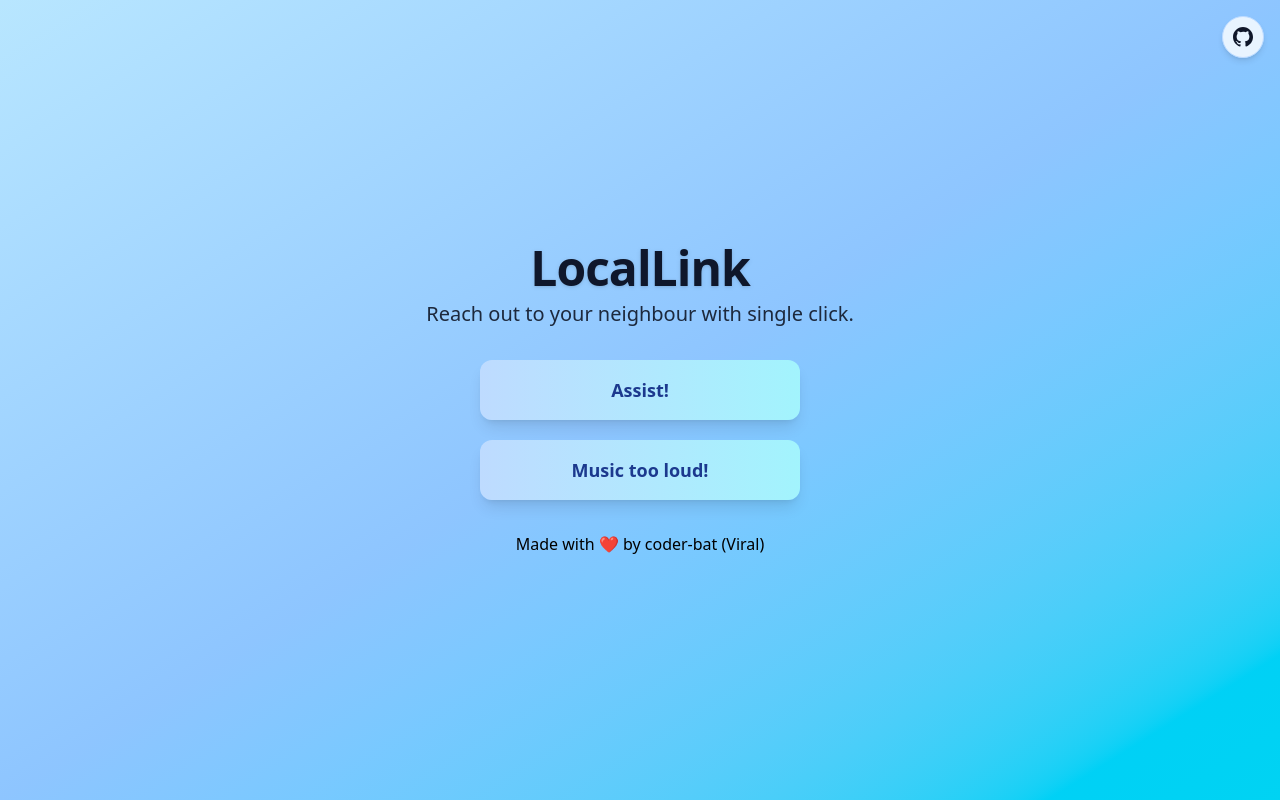
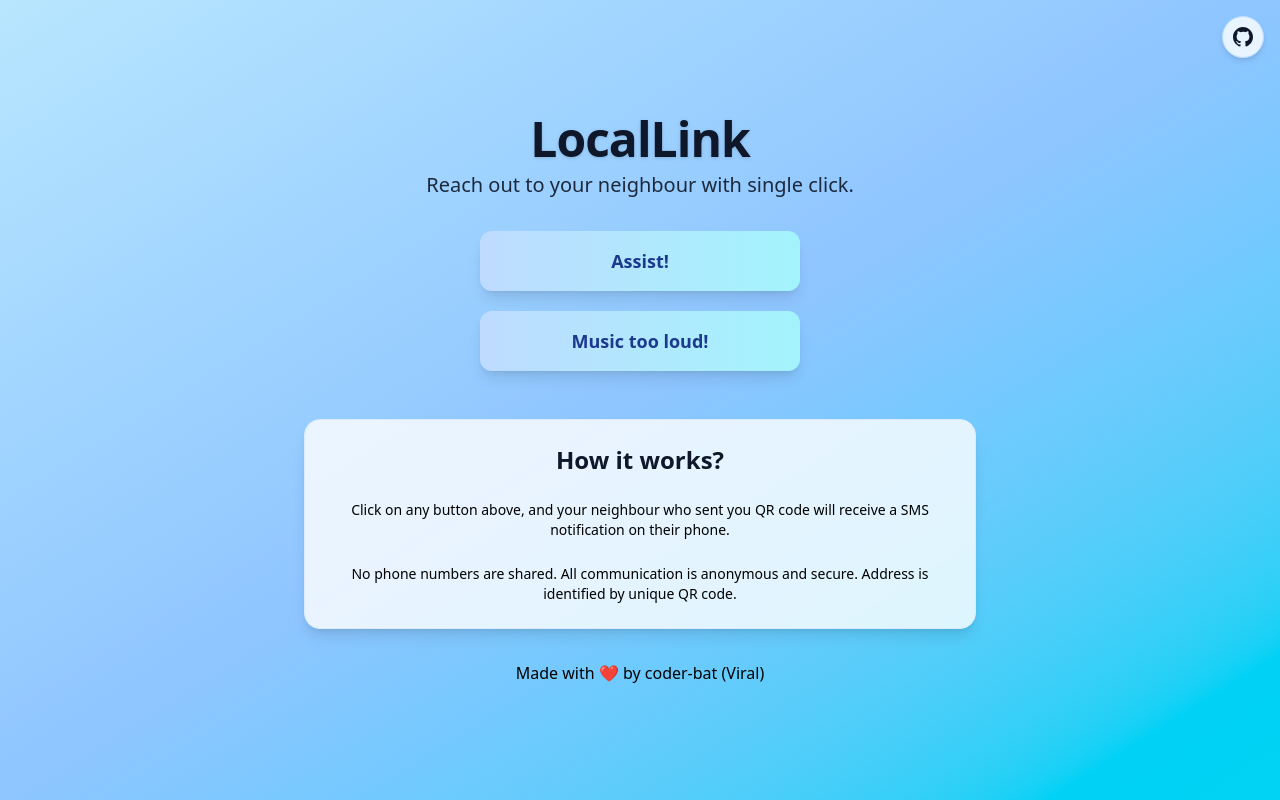
Before and after one commit to coder-bat/local-link, a Next.js app: page / in a window 1280 px wide. Built offline with nearby package versions, Linux system fonts and the light colour scheme.

Commit message:
Add 'How it works' section to homepage
Introduced a new section explaining how the notification system works, emphasizing anonymity and security. Also made minor formatting improvements for code consistency.

```diff
--- a/src/app/page.tsx
+++ b/src/app/page.tsx
@@ -31,8 +31,8 @@ export default function Home() {
     }
     console.log(`Action: ${action}, Address: ${address}`);
     const data = {
-        action,
-        address
+      action,
+      address
     };
     try {
       const res = await fetch('/api/notify', {
@@ -60,13 +60,13 @@ export default function Home() {
           className="rounded-full bg-white/80 border border-blue-200 shadow-md p-2 hover:bg-blue-100 hover:scale-110 transition-all duration-200 focus:outline-none focus:ring-2 focus:ring-cyan-300"
           aria-label="GitHub"
         >
-          <svg width="24" height="24" fill="none" viewBox="0 0 24 24"><path fill="#0f172a" d="M12 2C6.477 2 2 6.484 2 12.021c0 4.428 2.865 8.184 6.839 9.504.5.092.682-.217.682-.483 0-.237-.009-.868-.014-1.703-2.782.605-3.369-1.342-3.369-1.342-.454-1.155-1.11-1.463-1.11-1.463-.908-.62.069-.608.069-.608 1.004.07 1.532 1.032 1.532 1.032.892 1.53 2.341 1.088 2.91.832.092-.647.35-1.088.636-1.339-2.22-.253-4.555-1.113-4.555-4.951 0-1.093.39-1.988 1.029-2.688-.103-.253-.446-1.272.098-2.65 0 0 .84-.27 2.75 1.025A9.564 9.564 0 0 1 12 6.844c.85.004 1.705.115 2.504.337 1.909-1.295 2.748-1.025 2.748-1.025.546 1.378.202 2.397.1 2.65.64.7 1.028 1.595 1.028 2.688 0 3.847-2.338 4.695-4.566 4.944.36.31.68.92.68 1.855 0 1.338-.012 2.419-.012 2.749 0 .268.18.579.688.481C19.138 20.203 22 16.447 22 12.021 22 6.484 17.523 2 12 2Z"/></svg>
+          <svg width="24" height="24" fill="none" viewBox="0 0 24 24"><path fill="#0f172a" d="M12 2C6.477 2 2 6.484 2 12.021c0 4.428 2.865 8.184 6.839 9.504.5.092.682-.217.682-.483 0-.237-.009-.868-.014-1.703-2.782.605-3.369-1.342-3.369-1.342-.454-1.155-1.11-1.463-1.11-1.463-.908-.62.069-.608.069-.608 1.004.07 1.532 1.032 1.532 1.032.892 1.53 2.341 1.088 2.91.832.092-.647.35-1.088.636-1.339-2.22-.253-4.555-1.113-4.555-4.951 0-1.093.39-1.988 1.029-2.688-.103-.253-.446-1.272.098-2.65 0 0 .84-.27 2.75 1.025A9.564 9.564 0 0 1 12 6.844c.85.004 1.705.115 2.504.337 1.909-1.295 2.748-1.025 2.748-1.025.546 1.378.202 2.397.1 2.65.64.7 1.028 1.595 1.028 2.688 0 3.847-2.338 4.695-4.566 4.944.36.31.68.92.68 1.855 0 1.338-.012 2.419-.012 2.749 0 .268.18.579.688.481C19.138 20.203 22 16.447 22 12.021 22 6.484 17.523 2 12 2Z" /></svg>
         </a>
       </div>
       {/* Bookmark suggestion popup */}
       {showBookmark && (
         <div className="fixed top-4 left-1/2 z-50 -translate-x-1/2 bg-white/90 border border-blue-200 rounded-xl shadow-lg px-4 py-3 flex items-center gap-3 max-w-xs animate-fade-in w-full backdrop-blur-sm">
-          <svg width="28" height="28" fill="none" viewBox="0 0 24 24"><path fill="#38bdf8" d="M6 3a3 3 0 0 0-3 3v15.382a1 1 0 0 0 1.447.894L12 19.118l7.553 3.158A1 1 0 0 0 21 21.382V6a3 3 0 0 0-3-3H6Zm0 2h12a1 1 0 0 1 1 1v13.764l-6.553-2.74a1 1 0 0 0-.894 0L5 19.764V6a1 1 0 0 1 1-1Z"/></svg>
+          <svg width="28" height="28" fill="none" viewBox="0 0 24 24"><path fill="#38bdf8" d="M6 3a3 3 0 0 0-3 3v15.382a1 1 0 0 0 1.447.894L12 19.118l7.553 3.158A1 1 0 0 0 21 21.382V6a3 3 0 0 0-3-3H6Zm0 2h12a1 1 0 0 1 1 1v13.764l-6.553-2.74a1 1 0 0 0-.894 0L5 19.764V6a1 1 0 0 1 1-1Z" /></svg>
           <span className="text-sm text-slate-800">Save this page to your home screen for quick access!</span>
           <button
             className="ml-2 text-slate-400 hover:text-slate-600 text-lg font-bold px-1"
@@ -81,7 +81,7 @@ export default function Home() {
         </div>
       )}
       <div className="relative z-10 flex flex-col items-center w-full px-4">
-        <h1 className="text-3xl md:text-5xl font-bold text-slate-900 drop-shadow mb-2 mt-8 md:mt-0 text-center" style={{letterSpacing: '-0.02em'}}>LocalLink</h1>
+        <h1 className="text-3xl md:text-5xl font-bold text-slate-900 drop-shadow mb-2 mt-8 md:mt-0 text-center" style={{ letterSpacing: '-0.02em' }}>LocalLink</h1>
         <p className="text-lg md:text-xl text-slate-800 mb-8 text-center max-w-2xl">
           Reach out to your neighbour with single click.
         </p>
@@ -104,6 +104,13 @@ export default function Home() {
         {success && <div className="text-green-600 text-center text-md mt-6 animate-fade-in">{success}</div>}
         {error && <div className="text-red-600 text-center text-md mt-6 animate-fade-in">{error}</div>}
       </div>
+      <section className="mt-12 w-full max-w-2xl bg-white/80 rounded-2xl shadow-lg p-6 flex flex-col items-center gap-6 border border-blue-100">
+        <h3 className="text-2xl font-semibold text-slate-900">How it works?</h3>
+        <p className="text-sm text-center">
+          Click on any button above, and your neighbour who sent you QR code will receive a SMS notification on their phone.
+        </p>
+        <p className="text-sm text-center">No phone numbers are shared. All communication is anonymous and secure. Address is identified by unique QR code.</p>
+      </section>
       <p className='mt-8'>Made with ❤️ by <a href="https://lovepeaceand.dev" target='_blank'>coder-bat (Viral)</a></p>
     </main>
   );
```
